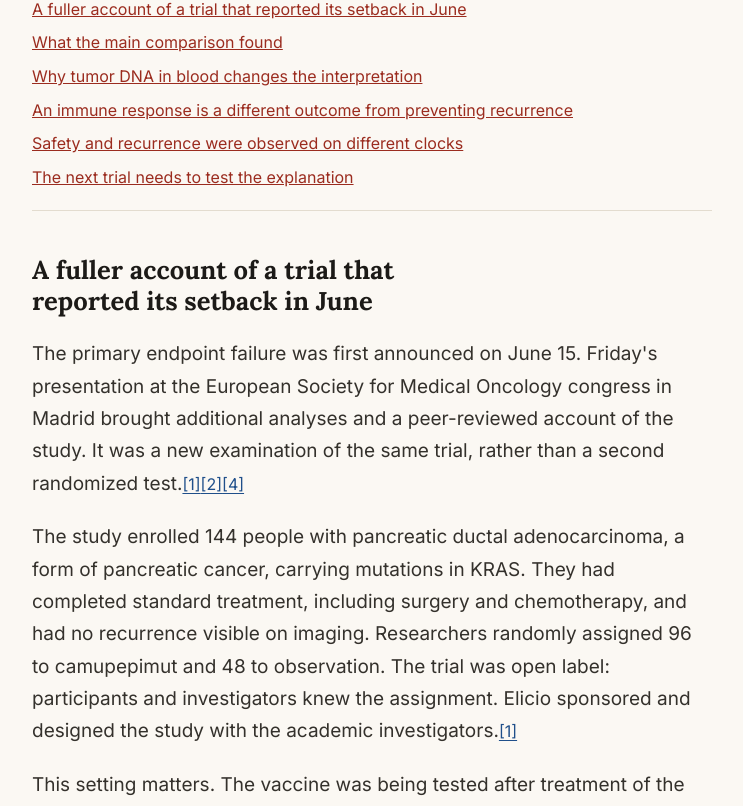
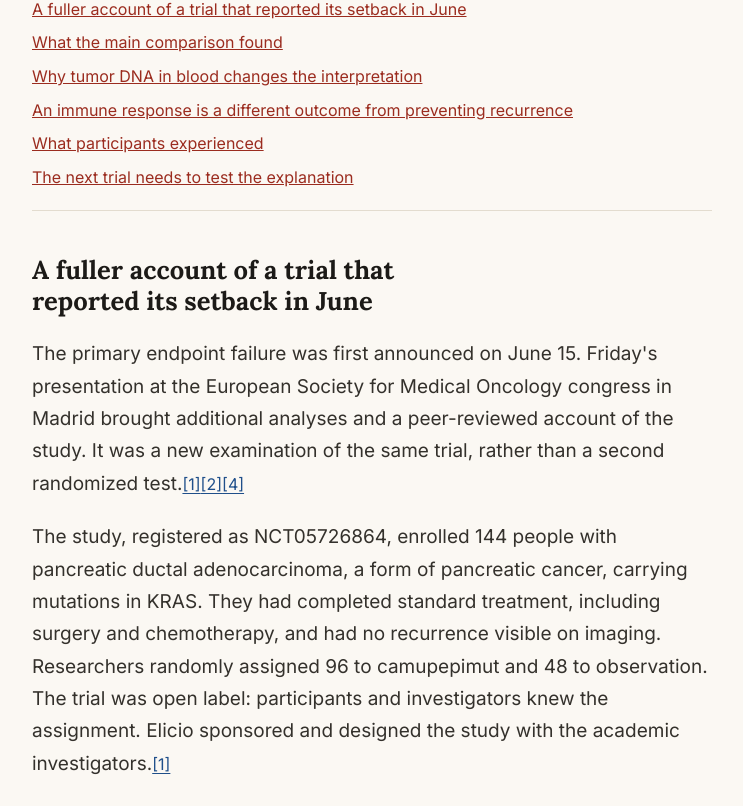
Before and after one commit to edorfanini00/peptidedigest, a Next.js app: page /elicio-eli-002-amplify-7p-esmo-results in a window 1280 px wide. Shown: the part 2053-2859 px from the top of the page, without its empty margins (268-1011 px from the left). Built offline with nearby package versions, Linux system fonts and the light colour scheme.

Commit message:
Tighten trial safety reporting and move registry reconciliation to evidence

```diff
--- a/app/elicio-eli-002-amplify-7p-esmo-results/story.ts
+++ b/app/elicio-eli-002-amplify-7p-esmo-results/story.ts
@@ -19,7 +19,7 @@ export const story: NewsroomStory = {
       "id": "what-changed",
       "paragraphs": [
         "The primary endpoint failure was first announced on June 15. Friday's presentation at the European Society for Medical Oncology congress in Madrid brought additional analyses and a peer-reviewed account of the study. It was a new examination of the same trial, rather than a second randomized test.[1][2][4]",
-        "The study enrolled 144 people with pancreatic ductal adenocarcinoma, a form of pancreatic cancer, carrying mutations in KRAS. They had completed standard treatment, including surgery and chemotherapy, and had no recurrence visible on imaging. Researchers randomly assigned 96 to camupepimut and 48 to observation. The trial was open label: participants and investigators knew the assignment. Elicio sponsored and designed the study with the academic investigators.[1]",
+        "The study, registered as NCT05726864, enrolled 144 people with pancreatic ductal adenocarcinoma, a form of pancreatic cancer, carrying mutations in KRAS. They had completed standard treatment, including surgery and chemotherapy, and had no recurrence visible on imaging. Researchers randomly assigned 96 to camupepimut and 48 to observation. The trial was open label: participants and investigators knew the assignment. Elicio sponsored and designed the study with the academic investigators.[1]",
         "This setting matters. The vaccine was being tested after treatment of the known cancer, with the aim of delaying recurrence. Results from this population cannot answer how the vaccine would perform against an untreated tumor or widespread metastatic disease.[1][3]"
       ]
     },
@@ -28,8 +28,7 @@ export const story: NewsroomStory = {
       "id": "primary-result",
       "paragraphs": [
         "Disease-free survival, or DFS, measures time from randomization until cancer recurs or a participant dies. At the April 20, 2026 data cutoff, median follow-up was 19.4 months. Median DFS was 23.8 months with camupepimut and 21.2 months with observation; the hazard ratio was 0.85, with P=0.5329. The prespecified primary endpoint was not met.[1]",
-        "A hazard ratio compares how quickly events occur in the two groups over follow-up. A value below one points toward fewer events in the vaccine arm, but the estimate alone does not establish a treatment effect. Here, the statistical test did not support the trial's planned claim of improvement. The difference between the two medians is not a promise of extra recurrence-free time for an individual patient.[1][5]",
-        "The registry, NCT05726864, combines earlier development cohorts with the randomized Phase 2 study. Its overall enrollment field should not be substituted for the 144 participants in this published comparison. The registry had no posted results when checked for this report.[3]"
+        "A hazard ratio compares how quickly events occur in the two groups over follow-up. A value below one points toward fewer events in the vaccine arm, but the estimate alone does not establish a treatment effect. Here, the statistical test did not support the trial's planned claim of improvement. The difference between the two medians is not a promise of extra recurrence-free time for an individual patient.[1][5]"
       ]
     },
     {
@@ -53,12 +52,11 @@ export const story: NewsroomStory = {
       ]
     },
     {
-      "title": "Safety and recurrence were observed on different clocks",
+      "title": "What participants experienced",
       "id": "safety-observation",
       "paragraphs": [
-        "The publication reports adverse events that began or worsened during the defined treatment period in both groups, including serious events. Vaccine-related reactions included dizziness and influenza-like illness. These findings need to be read in the context of people recovering from pancreatic surgery and chemotherapy, whose symptoms can have several causes.[1]",
-        "The statistical analysis plan defines the adverse-event collection period from the first treatment visit through 30 days after the treatment period. For treatment-emergent events, it excludes new events more than 30 days after the last treatment. Safety analyses use participants who received vaccine or observation study treatment, according to actual treatment received.[5]",
-        "That window is separate from the trial's median 19.4 months of efficacy follow-up. The paper's safety findings therefore should not be paraphrased as a demonstration of freedom from harm over that entire interval. Overall-survival results were still immature in the published analysis.[1][5]"
+        "Vaccine-related reactions reported in AMPLIFY-7P included dizziness and influenza-like illness. Serious adverse events occurred in both groups, in a population that had recently undergone pancreatic surgery and chemotherapy.[1]",
+        "The safety analysis grouped participants by the treatment they actually received. Adverse events were collected from the first treatment visit through 30 days after the treatment period; the definition of treatment-emergent events excluded new events more than 30 days after the last treatment. This safety window differs from the median 19.4 months of recurrence follow-up. Overall-survival results were still immature.[1][5]"
       ]
     },
     {
```
